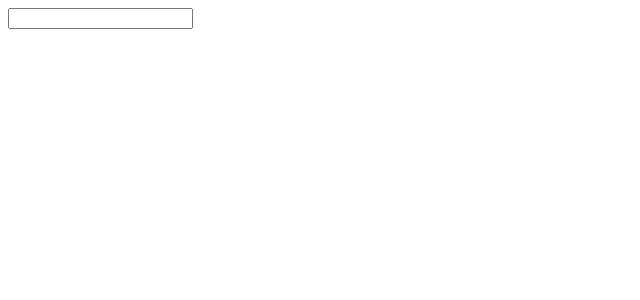
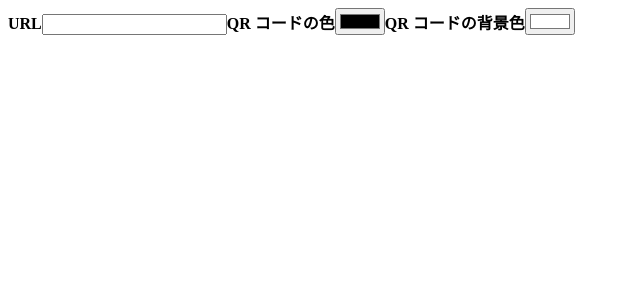
Before and after one commit to comame/qrcode-maker, a React app: page / in a window 1280 px wide. Shown: the top 300 px of the page, without its empty margins (0-640 px from the left). Built offline with nearby package versions, Linux system fonts and the light colour scheme.

Commit message:
とりあえず

```diff
--- a/src/app.tsx
+++ b/src/app.tsx
@@ -1,4 +1,4 @@
-import React, { useState } from 'react'
+import React, { useRef, useState } from 'react'
 import { render } from 'react-dom'
 
 import { generateDataURIQRCode } from './qrcode'
@@ -8,14 +8,32 @@ import './style.scss'
 
 const App: React.FC = () =>{
     const [ dataURI, setDataURI ] = useState('')
-    const onInput = async (e: React.FormEvent<HTMLInputElement>) => {
-        const text = e.currentTarget.value
-        const code = text ? await generateDataURIQRCode(e.currentTarget.value) : ''
+    const onChange = async () => {
+        const text = messageRef.current?.value ?? ''
+        const code = await generateDataURIQRCode(text, {
+            background: backgroundColorRef.current?.value ?? '#000000',
+            main: mainColorRef.current?.value ?? '#ffffff'
+        })
         setDataURI(code)
     }
 
+    const backgroundColorRef = useRef<HTMLInputElement>(null)
+    const mainColorRef = useRef<HTMLInputElement>(null)
+    const messageRef = useRef<HTMLInputElement>(null)
+
     return <div>
-        <input onInput={ onInput }></input>
+        <label>
+            URL
+            <input onInput={ onChange } ref={ messageRef }></input>
+        </label>
+        <label>
+            QR コードの色
+            <input type='color' onInput={ onChange } ref={ mainColorRef }></input>
+        </label>
+        <label>
+            QR コードの背景色
+            <input type='color' onInput={ onChange } ref={ backgroundColorRef } defaultValue='#ffffff'></input>
+        </label>
         <img src={ dataURI }></img>
     </div>
 }
--- a/src/qrcode.ts
+++ b/src/qrcode.ts
@@ -1,8 +1,17 @@
 import qrcode from 'qrcode'
 
-export async function generateDataURIQRCode(message: string): Promise<string> {
+export async function generateDataURIQRCode(message: string, color: {
+    main: string,
+    background: string
+}): Promise<string> {
     return new Promise((resolve, reject) => {
-        qrcode.toDataURL(message, (err, url) => {
+        qrcode.toDataURL(message, {
+            color: {
+                dark: color.background + 'ff',
+                light: color.main + 'ff'
+            },
+            margin: 2
+        }, (err, url) => {
             if (err) {
                 reject(err)
                 return
```
